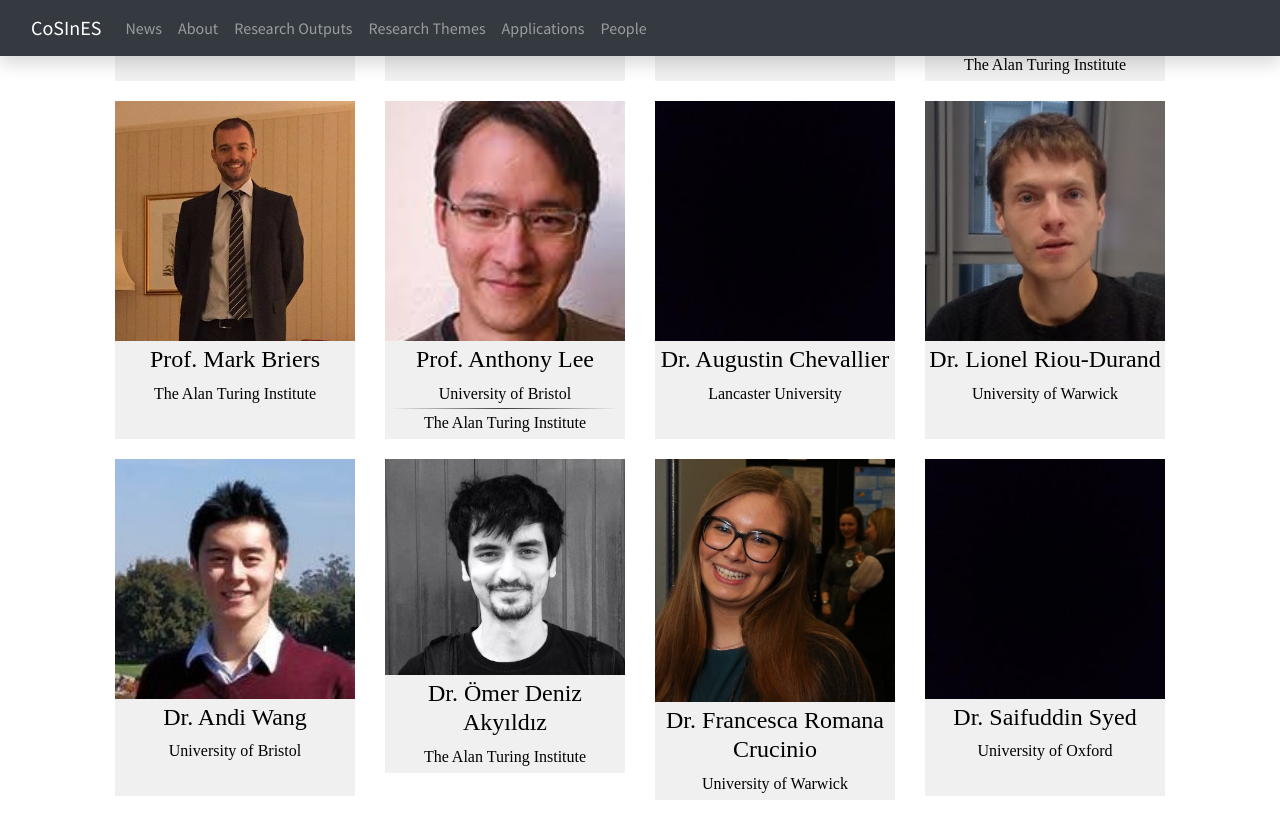
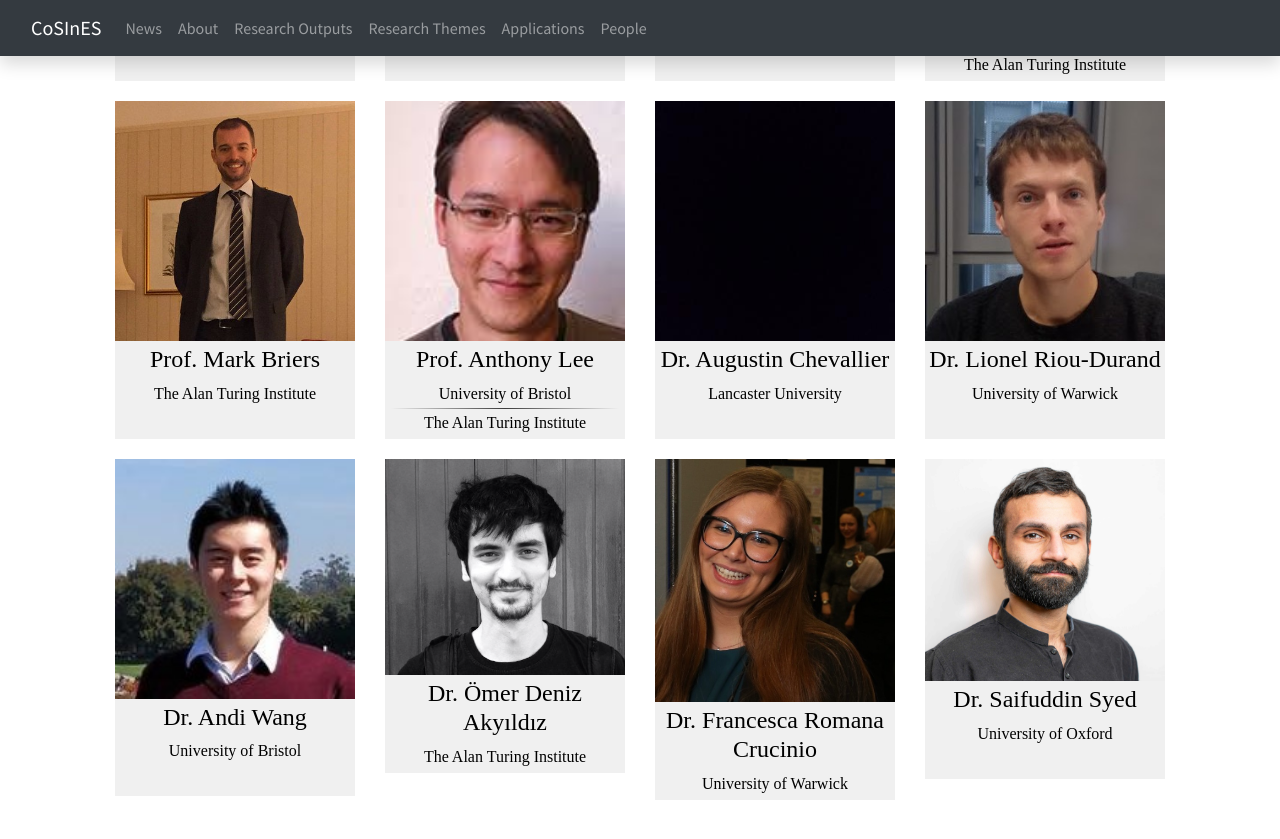
Before and after one commit to cosines-web/cosines-web.github.io, a Jekyll site: the page built from people.html, in a window 1280 px wide and 900 px high, scrolled down 1006 px. Shown: the top 839 px of the window. Built offline with Jekyll 4.4.1, drawn with Linux system fonts in a browser that asks for light colours; nearby versions of some CDN libraries.

Commit message:
saif's photo

```diff
--- a/people.html
+++ b/people.html
@@ -205,7 +205,7 @@
 		<div class="col-md-3 center">
 			<a class="feature-link"
 				href="https://www.stat.ubc.ca/~saif.syed/">
-				<img src="img/people/chevallier.jpg" class="img-fluid feature-image">
+				<img src="img/people/syed.jpg" class="img-fluid feature-image">
 				<div data-eq-height class="feature-link-title">
 					<h4>Dr. Saifuddin Syed</h4>
 					<div>University of Oxford</div>
```
